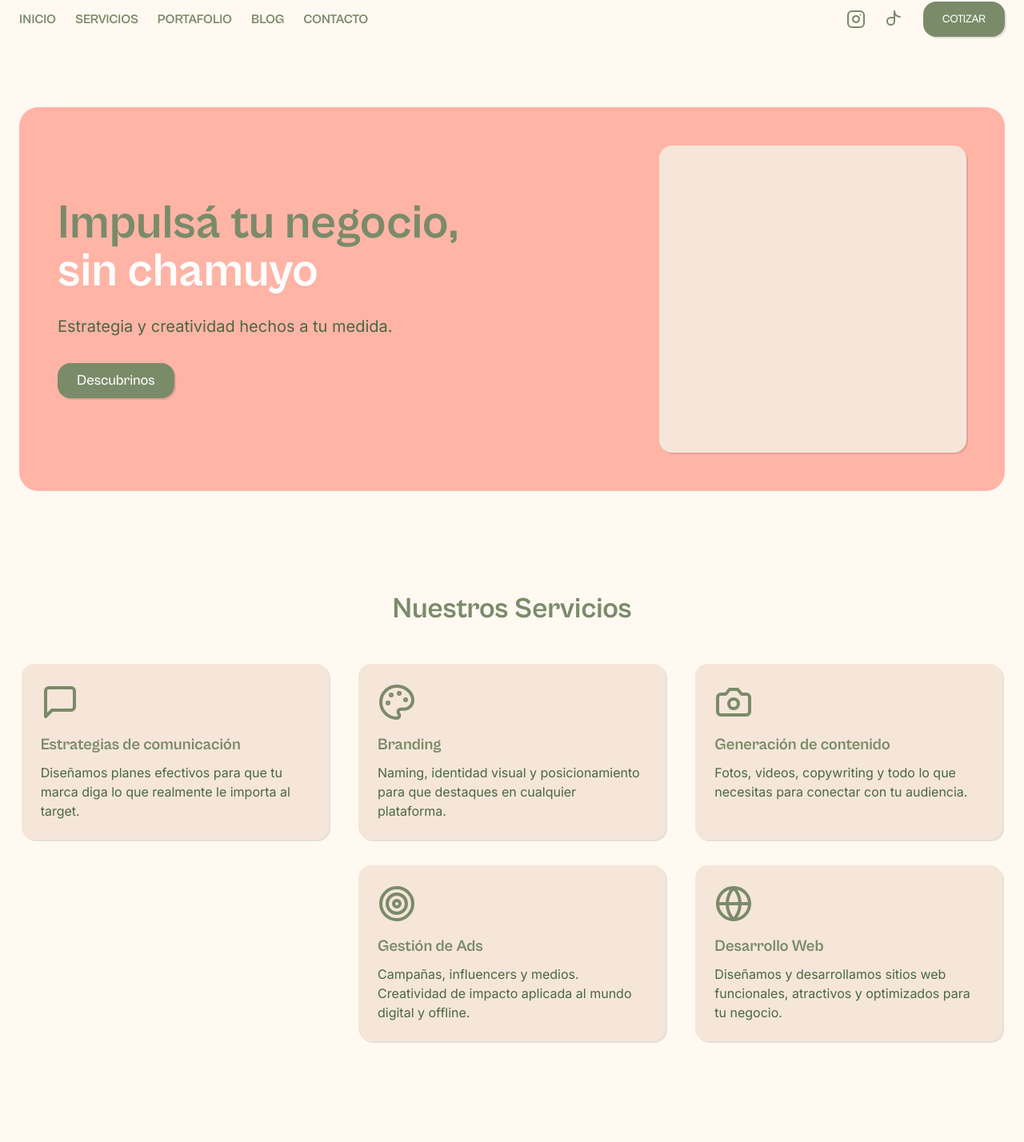
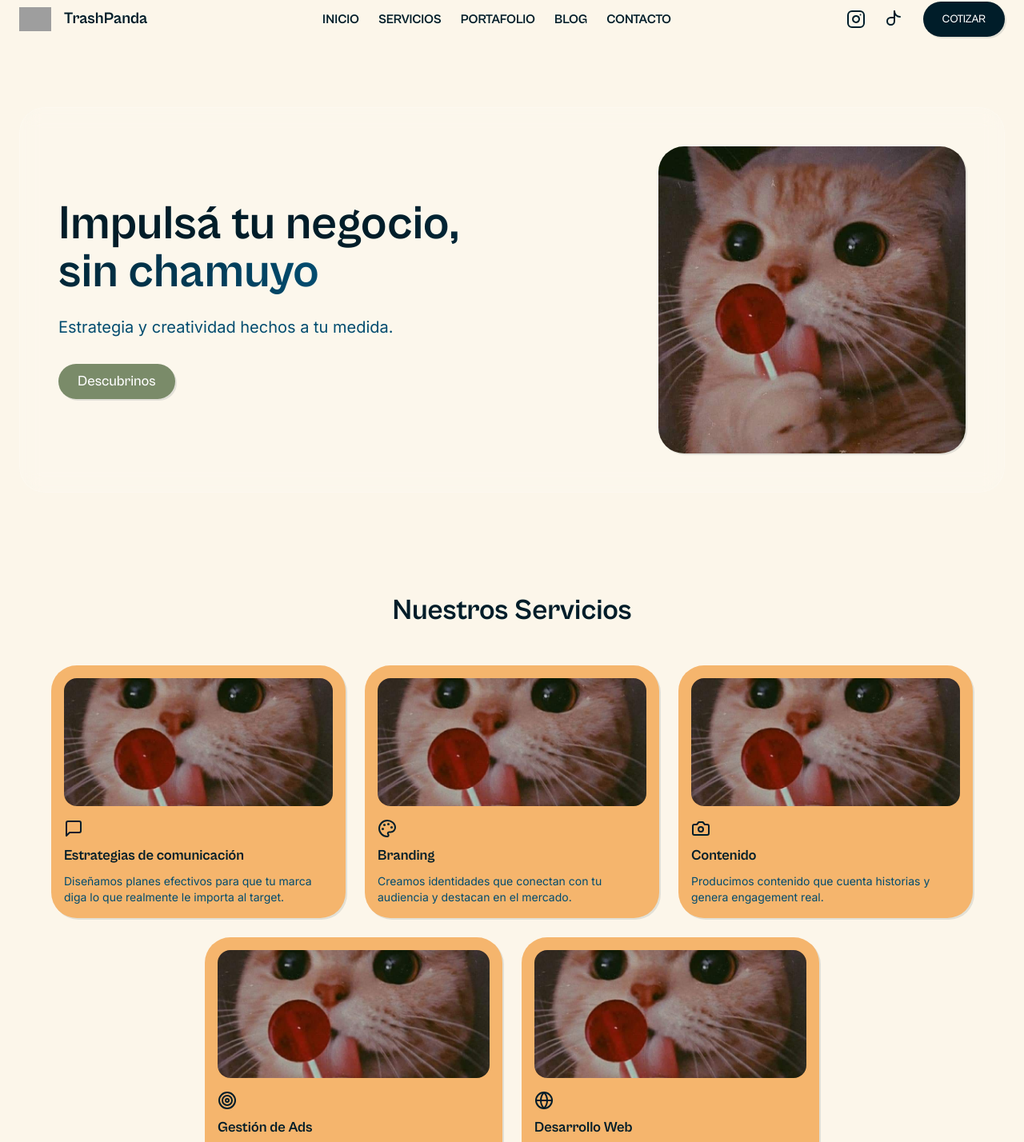
Before and after one commit to Marianov22/Isabella, a Next.js app: page / in a window 1280 px wide. Shown: the part 58-1486 px from the top of the page at 80% size. Built offline with nearby package versions, Linux system fonts and the light colour scheme; grey boxes are pictures that could not be loaded.

Commit message:
alineacion de tarjetas y algunas animaciones y logo sin imagen

```diff
--- a/app/globals.css
+++ b/app/globals.css
@@ -41,6 +41,7 @@
   }
   body {
     @apply bg-background text-foreground font-sans;
+    cursor: url('/mini-logo.png'), auto;
   }
 }
 
@@ -94,3 +95,45 @@
   background-color: white;
   box-shadow: 0 2px 4px rgba(0, 0, 0, 0.1);
 }
+
+@layer utilities {
+  .glass-effect {
+    @apply bg-white/10 backdrop-blur-md border border-white/20;
+  }
+
+  .text-gradient {
+    @apply bg-clip-text text-transparent bg-gradient-to-br from-primary via-primary-dark to-secondary;
+  }
+
+  .hover-card {
+    @apply transition-all duration-300 hover:scale-105 hover:shadow-xl;
+  }
+}
+
+.smooth-scroll {
+  scroll-behavior: smooth;
+}
+
+/* Efecto de neomorfismo */
+.neo-button {
+  box-shadow: 6px 6px 12px #c5c5c5,
+             -6px -6px 12px #ffffff;
+}
+
+/* Efecto de gradiente animado */
+.animated-gradient {
+  background: linear-gradient(-45deg, #001D29, #024C6F, #85A17E, #F5B56D);
+  background-size: 400% 400%;
+  animation: gradient 15s ease infinite;
+}
+
+@keyframes gradient {
+  0% { background-position: 0% 50%; }
+  50% { background-position: 100% 50%; }
+  100% { background-position: 0% 50%; }
+}
+
+/* Cursor personalizado */
+.clickable {
+  cursor: url('/mini-logo-click.png'), pointer;
+}
--- a/app/layout.tsx
+++ b/app/layout.tsx
@@ -2,6 +2,8 @@ import "./globals.css"
 import { Inter } from "next/font/google"
 import localFont from "next/font/local"
 import type React from "react"
+import { Analytics } from '@vercel/analytics/react'
+import { AOSProvider } from "@/components/providers/aos-provider"
 
 const inter = Inter({
   subsets: ["latin"],
@@ -36,8 +38,13 @@ export default function RootLayout({
   children: React.ReactNode
 }) {
   return (
-    <html lang="es" className={`${inter.variable} ${cabinet.variable}`}>
-      <body className="min-h-screen bg-background font-sans">{children}</body>
+    <html lang="es" className={`${inter.variable} ${cabinet.variable} smooth-scroll`}>
+      <body className="min-h-screen bg-background font-sans">
+        <AOSProvider>
+          {children}
+        </AOSProvider>
+        <Analytics />
+      </body>
     </html>
   )
 }
--- a/app/page.tsx
+++ b/app/page.tsx
@@ -1,11 +1,26 @@
+"use client"
 import Image from "next/image"
 import { ClientButton } from "@/components/ui/client-button"
 import { Instagram, Linkedin, MessageSquare, Palette, Camera, Target, Globe } from "lucide-react"
 import { ContactButton } from "@/components/ui/contact-button"
+import { motion } from "framer-motion"
+import { useInView } from "react-intersection-observer"
+import { GlassCard } from "@/components/ui/glass-card"
+import { AnimatedButton } from "@/components/ui/animated-button"
+import { fadeIn, staggerContainer } from "@/lib/animations"
 
 export default function Home() {
+  const [ref, inView] = useInView({
+    triggerOnce: true,
+    threshold: 0.1
+  })
+
   return (
-    <div className="min-h-screen bg-background">
+    <motion.div
+      initial="initial"
+      animate="animate"
+      className="min-h-screen bg-background"
+    >
       {/* Announcement Bar */}
       <div className="bg-primary text-white py-2 text-center text-xs sm:text-sm animate-fadeIn">
         INNOVACIÓN DIGITAL A TU ALCANCE
@@ -13,6 +28,16 @@ export default function Home() {
 
       {/* Navigation */}
       <nav className="container mx-auto flex flex-col sm:flex-row items-center justify-between p-6">
+        <div className="flex items-center gap-4">
+          <Image
+            src="/logo.png"
+            alt="TrashPanda Logo"
+            width={40}
+            height={40}
+            className="animate-float"
+          />
+          <span className="font-display font-bold text-xl text-primary">TrashPanda</span>
+        </div>
         <div className="flex flex-wrap justify-center sm:justify-start gap-6 mb-4 sm:mb-0">
           {["INICIO", "SERVICIOS", "PORTAFOLIO", "BLOG", "CONTACTO"].map((item, index) => (
             <a
@@ -62,13 +87,21 @@ export default function Home() {
 
       {/* Hero Section */}
       <section className="container mx-auto mt-8 sm:mt-16 px-6">
-        <div className="bg-secondary rounded-3xl p-8 sm:p-12">
-          <div className="flex flex-col sm:flex-row items-center justify-between gap-8">
-            <div className="max-w-2xl animate-fadeIn text-center sm:text-left">
+        <GlassCard className="p-8 sm:p-12">
+          <motion.div
+            variants={staggerContainer}
+            className="flex flex-col sm:flex-row items-center justify-between gap-8"
+          >
+            <motion.div
+              variants={fadeIn}
+              className="max-w-2xl text-center sm:text-left"
+            >
               <h1 className="mb-6 font-display text-4xl sm:text-6xl font-bold">
-                <span className="text-primary">Impulsá tu negocio,</span>
+                <span className="bg-clip-text text-transparent bg-gradient-to-r from-primary via-primary to-primary-dark">
+                  Impulsá tu negocio,
                   <br />
-                <span className="text-white">sin chamuyo</span>
+                  sin chamuyo
+                </span>
               </h1>
               <p className="mb-8 text-lg sm:text-xl text-primary-dark">
                 Estrategia y creatividad hechos a tu medida.
@@ -76,13 +109,19 @@ export default function Home() {
               <ClientButton className="bg-[#7A8B69] text-white hover:bg-primary-dark shadow-retro font-display text-lg">
                 Descubrinos
               </ClientButton>
-            </div>
+            </motion.div>
 
             <div className="relative h-64 w-64 sm:h-96 sm:w-96">
-              <div className="w-full h-full rounded-2xl bg-accent shadow-retro"></div>
+              <Image
+                src="/gatito.jpg"
+                alt="Hero Image"
+                fill
+                className="object-cover rounded-2xl shadow-retro"
+                priority
+              />
             </div>
-          </div>
-        </div>
+          </motion.div>
+        </GlassCard>
       </section>
 
       {/* Services Section */}
@@ -90,47 +129,84 @@ export default function Home() {
         <h2 className="mb-12 text-center font-display text-3xl sm:text-4xl font-bold text-primary animate-fadeIn">
           Nuestros Servicios
         </h2>
-        <div className="grid grid-cols-1 sm:grid-cols-2 lg:grid-cols-3 gap-8 justify-items-center">
+        <div className="grid grid-cols-1 sm:grid-cols-2 lg:grid-cols-3 gap-6 justify-items-center max-w-6xl mx-auto">
+          {/* Primera fila: 3 tarjetas */}
           {[
             {
               title: "Estrategias de comunicación",
               icon: MessageSquare,
               description: "Diseñamos planes efectivos para que tu marca diga lo que realmente le importa al target.",
+              image: "/gatito.jpg"
             },
             {
               title: "Branding",
               icon: Palette,
-              description: "Naming, identidad visual y posicionamiento para que destaques en cualquier plataforma.",
+              description: "Creamos identidades que conectan con tu audiencia y destacan en el mercado.",
+              image: "/gatito.jpg"
             },
             {
-              title: "Generación de contenido",
+              title: "Contenido",
               icon: Camera,
-              description: "Fotos, videos, copywriting y todo lo que necesitas para conectar con tu audiencia.",
-            },
+              description: "Producimos contenido que cuenta historias y genera engagement real.",
+              image: "/gatito.jpg"
+            }
+          ].map((service, i) => (
+            <div
+              key={i}
+              className="bg-accent rounded-2xl p-4 shadow-retro transition-all hover:translate-y-[-4px] hover:shadow-lg w-full max-w-sm group"
+              style={{ animationDelay: `${i * 100}ms` }}
+            >
+              <div className="relative h-40 w-full mb-4 overflow-hidden rounded-xl">
+                <Image
+                  src={service.image}
+                  alt={service.title}
+                  fill
+                  className="object-cover transition-transform duration-300 group-hover:scale-110"
+                />
+                <div className="absolute inset-0 bg-gradient-to-t from-black/50 to-transparent opacity-0 group-hover:opacity-100 transition-opacity duration-300" />
+              </div>
+              <service.icon className="h-6 w-6 text-primary mb-2" />
+              <h3 className="text-lg font-display font-bold text-primary mb-2">{service.title}</h3>
+              <p className="text-primary-dark text-sm">{service.description}</p>
+            </div>
+          ))}
+
+          {/* Segunda fila: 2 tarjetas centradas */}
+          <div className="lg:col-span-3 grid grid-cols-1 sm:grid-cols-2 gap-6 w-full max-w-3xl mx-auto">
+            {[
               {
                 title: "Gestión de Ads",
                 icon: Target,
-              description:
-                "Campañas, influencers y medios. Creatividad de impacto aplicada al mundo digital y offline.",
-              className: "lg:col-start-2", // Add this to center the card
+                description: "Campañas, influencers y medios. Creatividad de impacto aplicada al mundo digital y offline.",
+                image: "/gatito.jpg"
               },
               {
                 title: "Desarrollo Web",
                 icon: Globe,
-              description:
-                "Diseñamos y desarrollamos sitios web funcionales, atractivos y optimizados para tu negocio.",
-            },
+                description: "Diseñamos y desarrollamos sitios web funcionales, atractivos y optimizados para tu negocio.",
+                image: "/gatito.jpg"
+              }
             ].map((service, i) => (
               <div
-              key={i}
-              className={`bg-accent rounded-2xl p-6 shadow-retro transition-all hover:translate-y-[-4px] hover:shadow-lg w-full max-w-sm animate-scaleIn ${i === 3 ? "lg:col-start-2" : ""}`}
-              style={{ animationDelay: `${i * 100}ms` }}
+                key={i + 3}
+                className="bg-accent rounded-2xl p-4 shadow-retro transition-all hover:translate-y-[-4px] hover:shadow-lg w-full max-w-sm group"
+                style={{ animationDelay: `${(i + 3) * 100}ms` }}
               >
-              <service.icon className="mb-4 h-12 w-12 text-primary" />
-              <h3 className="mb-2 text-xl font-display font-bold text-primary">{service.title}</h3>
-              <p className="text-primary-dark">{service.description}</p>
+                <div className="relative h-40 w-full mb-4 overflow-hidden rounded-xl">
+                  <Image
+                    src={service.image}
+                    alt={service.title}
+                    fill
+                    className="object-cover transition-transform duration-300 group-hover:scale-110"
+                  />
+                  <div className="absolute inset-0 bg-gradient-to-t from-black/50 to-transparent opacity-0 group-hover:opacity-100 transition-opacity duration-300" />
+                </div>
+                <service.icon className="h-6 w-6 text-primary mb-2" />
+                <h3 className="text-lg font-display font-bold text-primary mb-2">{service.title}</h3>
+                <p className="text-primary-dark text-sm">{service.description}</p>
               </div>
             ))}
+          </div>
         </div>
       </section>
 
@@ -162,12 +238,11 @@ export default function Home() {
       <section className="container mx-auto mt-16 sm:mt-32 px-6">
         <div className="bg-accent rounded-3xl p-8 sm:p-12">
           <div className="grid grid-cols-1 sm:grid-cols-2 gap-8 sm:gap-16">
-            <div className="animate-float order-2 sm:order-1">
+            <div className="animate-float order-2 sm:order-1 relative h-[400px]">
               <Image
-                src="/placeholder.svg?height=400&width=400"
+                src="/gatito.jpg"
                 alt="Isabella - Fundadora de Trashpanda"
-                width={400}
-                height={400}
+                fill
                 className="rounded-2xl object-cover shadow-retro"
               />
             </div>
@@ -264,6 +339,6 @@ export default function Home() {
           </div>
         </div>
       </footer>
-    </div>
+    </motion.div>
   )
 }
--- /dev/null
+++ b/components/providers/aos-provider.tsx
@@ -0,0 +1,16 @@
+"use client"
+
+import { useEffect } from "react"
+import AOS from 'aos'
+import 'aos/dist/aos.css'
+
+export function AOSProvider({ children }: { children: React.ReactNode }) {
+  useEffect(() => {
+    AOS.init({
+      duration: 800,
+      once: true,
+    })
+  }, [])
+
+  return <>{children}</>
+}
--- /dev/null
+++ b/components/ui/animated-button.tsx
@@ -0,0 +1,15 @@
+"use client"
+import { motion } from "framer-motion"
+
+export const AnimatedButton = ({ children, onClick, className = "" }) => {
+  return (
+    <motion.button
+      whileHover={{ scale: 1.05 }}
+      whileTap={{ scale: 0.95 }}
+      className={`neo-button px-6 py-3 rounded-xl ${className}`}
+      onClick={onClick}
+    >
+      {children}
+    </motion.button>
+  )
+}
--- /dev/null
+++ b/components/ui/glass-card.tsx
@@ -0,0 +1,14 @@
+"use client"
+import { motion } from "framer-motion"
+
+export const GlassCard = ({ children, className = "" }) => {
+  return (
+    <motion.div
+      initial={{ opacity: 0, y: 20 }}
+      animate={{ opacity: 1, y: 0 }}
+      className={`glass-effect p-6 rounded-2xl ${className}`}
+    >
+      {children}
+    </motion.div>
+  )
+}
--- /dev/null
+++ b/lib/animations.ts
@@ -0,0 +1,20 @@
+export const fadeIn = {
+  initial: { opacity: 0, y: 20 },
+  animate: { opacity: 1, y: 0 },
+  transition: { duration: 0.6, ease: "easeOut" }
+};
+
+export const staggerContainer = {
+  initial: {},
+  animate: {
+    transition: {
+      staggerChildren: 0.1
+    }
+  }
+};
+
+export const slideIn = {
+  initial: { x: -60, opacity: 0 },
+  animate: { x: 0, opacity: 1 },
+  transition: { duration: 0.8, ease: "easeOut" }
+};
--- a/tailwind.config.js
+++ b/tailwind.config.js
@@ -8,25 +8,38 @@ module.exports = {
   theme: {
     extend: {
       colors: {
-        border: '#E2E2E2',
-        'primary': '#7A8B69',
-        'primary-dark': '#4A6741',
-        'secondary': '#FFB4A6',
-        'secondary-light': '#FFD7CE',
-        'background': '#FFF9F2',
-        'accent': '#F5E6D9',
-        foreground: '#1A1A1A',
+        'primary': '#001D29',      // Rich black
+        'primary-dark': '#024C6F', // Indigo dye
+        'secondary': '#85A17E',    // Cambridge blue
+        'secondary-light': '#D0CDE0', // Lavender
+        'accent': '#F5B56D',       // Fawn
+        'background': '#FCF6EA',   // Floral white
+        'text': '#001D29',         // Rich black para texto
+        foreground: '#001D29',     // Rich black para texto principal
+        border: '#D0CDE0',         // Lavender para bordes
+        'dark': {
+          'primary': '#F5B56D',
+          'background': '#1A1A1A',
+          'accent': '#85A17E',
+        }
       },
       fontFamily: {
         sans: ['var(--font-sans)', 'system-ui'],
         display: ['var(--font-display)', 'system-ui'],
       },
       boxShadow: {
-        'retro': '2px 2px 0 rgba(0, 0, 0, 0.1)',
+        'retro': '2px 2px 0 rgba(0, 29, 41, 0.1)',  // Sombra basada en primary
+        'soft': '0 4px 20px rgba(0, 29, 41, 0.05)', // Sombra suave
       },
       animation: {
         'accordion-down': 'accordion-down 0.2s ease-out',
         'accordion-up': 'accordion-up 0.2s ease-out',
+        'float': 'float 3s ease-in-out infinite',
+      },
+      borderRadius: {
+        'xl': '1rem',
+        '2xl': '2rem',
+        '3xl': '3rem',
       },
     },
   },
```
Also changed, not shown: components/ui/cursor-trail.tsx (added, +36 -0 lines), components/ui/easter-egg.tsx (added, +33 -0 lines), components/ui/peekaboo-raccoon.tsx (added, +20 -0 lines), package.json (+11 -3 lines), public/gatito.jpg (added), 1 other file (tests, documents, lock files or other folders). Lines whose indentation alone changed are shown as unchanged.
